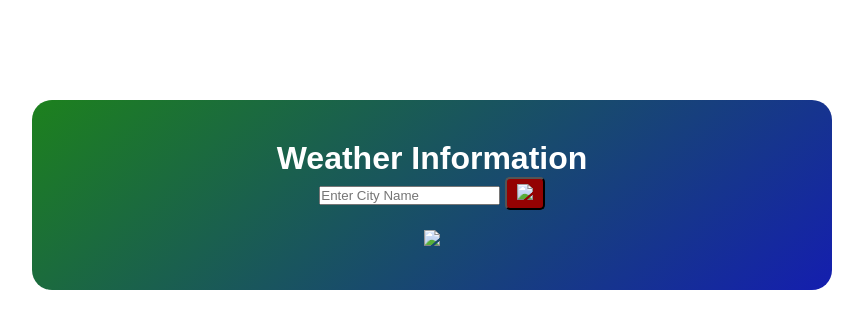
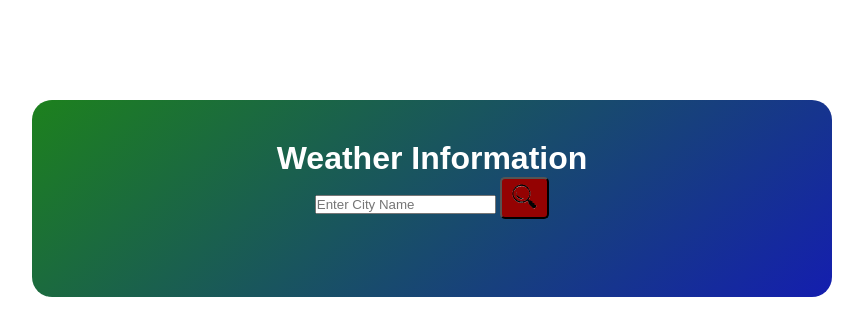
Before and after one commit to Vaughn1262/Vaughn1262.github.io, a plain HTML site: page index.html in a window 1280 px wide. Shown: the whole page, without its empty margins (208-1071 px from the left). Drawn offline with Linux system fonts and the light colour scheme.

Commit message:
added pictures back

```diff
--- a/index.html
+++ b/index.html
@@ -12,9 +12,9 @@
         <h1>Weather Information</h1>
         <input type="text" id="inputLocation" placeholder="Enter City Name"
         spellcheck="false">
-        <button id="searchButton"><img src="C:\Users\vaugh\OneDrive\Pictures\Camera Roll\Searchsmall2.png"></button>
+        <button id="searchButton"><img src="Searchsmall2.png"></button>
         <div class="weather-info">
-            <img src="C:\Users\vaugh\OneDrive\Pictures\Camera Roll\Searchsmall.jpg" class="weatherImage">
+            <img src="" class="weatherImage">
             <h2 id="location"></h2>
             <p id="temperature"></p>
             <p id="feels_like"></p>
```
Also changed, not shown: Searchsmall2.png (added).
